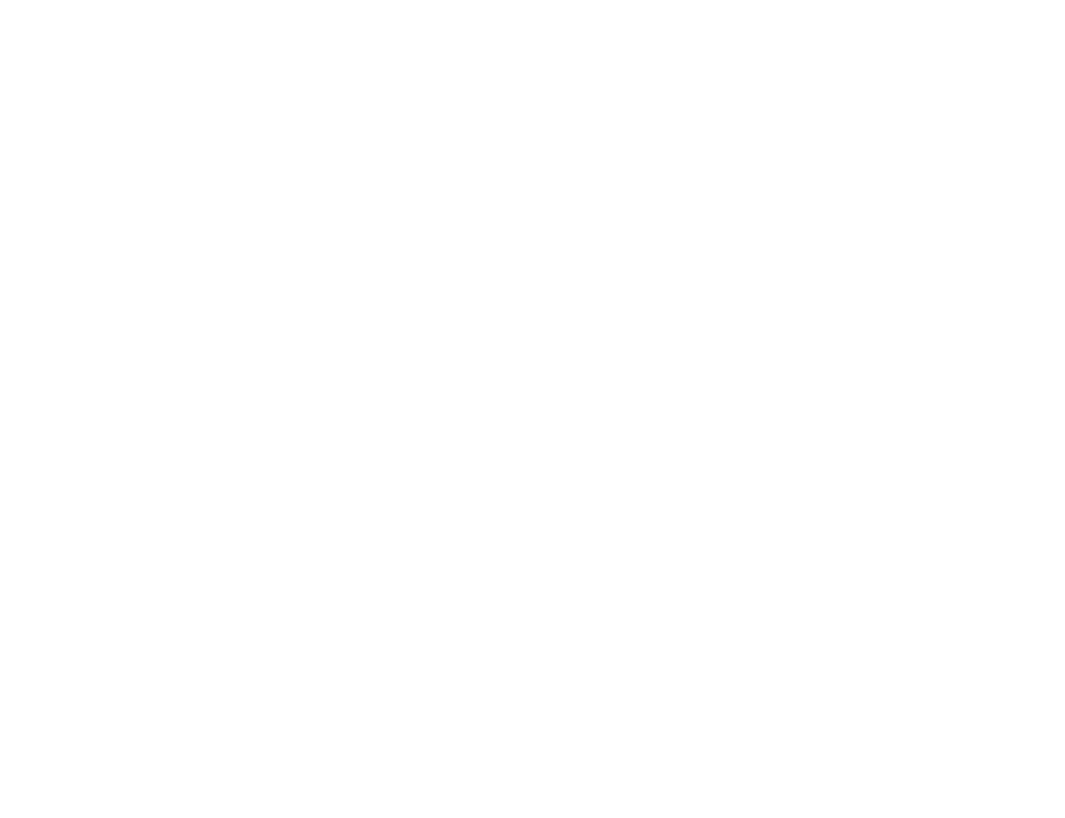
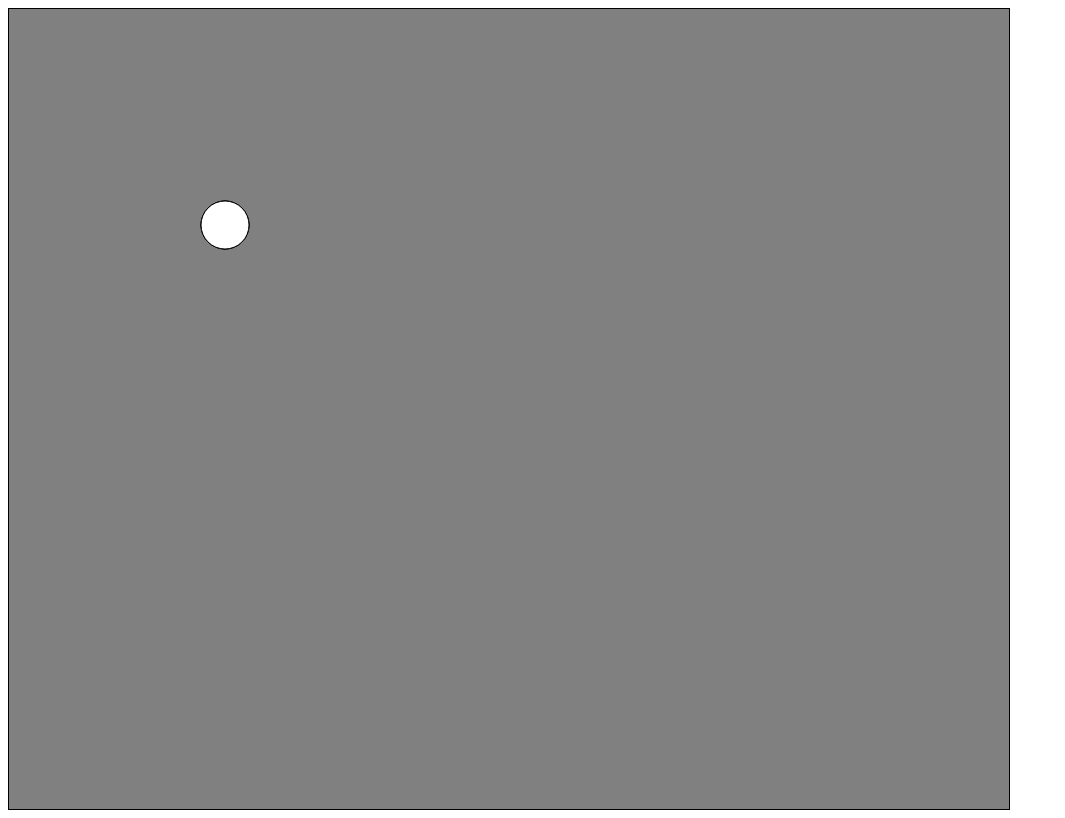
Before and after one commit to casalgado/integer-game, a Vue app: page /#/ in a window 1280 px wide. Shown: the whole page, without its empty margins (0-1065 px from the left). Built offline with nearby package versions, Linux system fonts and the light colour scheme.

Commit message:
first players added

```diff
--- /dev/null
+++ b/src/components/game/Player.vue
@@ -0,0 +1,48 @@
+<template>
+  <div
+    :id="id"
+    class="circle"
+    draggable
+    @ondrag.prevent
+    @dragstart="startDrag($event, id)"
+  >
+    <svg width="50" height="50">
+      <circle
+        cx="25"
+        cy="25"
+        r="24"
+        stroke="black"
+        stroke-width="1"
+        fill="white"
+      />
+    </svg>
+  </div>
+</template>
+
+<script>
+export default {
+  name: "Player",
+  props: {
+    id: String,
+  },
+  methods: {
+    startDrag: (evt, id) => {
+      evt.dataTransfer.dropEffect = "move";
+      evt.dataTransfer.effectAllowed = "move";
+      evt.dataTransfer.setData("pid", id);
+    },
+  },
+};
+</script>
+
+<style>
+.circle {
+  cursor: pointer;
+  position: absolute;
+  width: 50px;
+  height: 50px;
+  top: 200px;
+  left: 200px;
+  border-radius: 99px;
+}
+</style>
--- a/src/views/Home.vue
+++ b/src/views/Home.vue
@@ -1,12 +1,42 @@
 <template>
-  <div class="home"></div>
+  <div
+    class="field"
+    @drop="onDrop($event)"
+    @dragover.prevent
+    @dragenter.prevent
+  >
+    <Player id="p1" />
+    <Player id="p2" />
+    <Player id="p3" />
+  </div>
 </template>
 
 <script>
-// @ is an alias to /src
+import Player from "../components/game/Player";
 
 export default {
   name: "Home",
-  components: {},
+  components: {
+    Player,
+  },
+  methods: {
+    onDrop: function(evt) {
+      const pid = evt.dataTransfer.getData("pid");
+      const item = document.getElementById(pid);
+      console.log(evt.clientY);
+      console.log(evt.clientX);
+      item.style.top = `${evt.clientY - 25}px`;
+      item.style.left = `${evt.clientX - 25}px`;
+    },
+  },
 };
 </script>
+
+<style>
+.field {
+  height: 800px;
+  width: 1000px;
+  border: 1px solid black;
+  background-color: gray;
+}
+</style>
```
